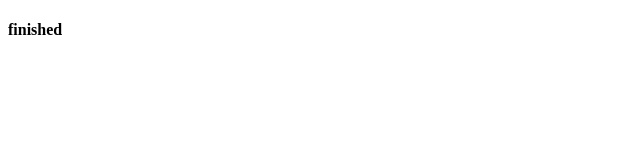
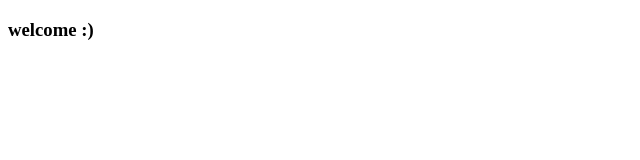
Before and after one commit to totherain155/movie_app_2020, a React (Create React App) app: page / in a window 1280 px wide. Shown: the top 160 px of the page, without its empty margins (0-640 px from the left). Built offline with nearby package versions, Linux system fonts and the light colour scheme.

Commit message:
review setTimeOut

```diff
--- a/package.json
+++ b/package.json
@@ -6,6 +6,7 @@
     "@testing-library/jest-dom": "^5.11.6",
     "@testing-library/react": "^11.1.2",
     "@testing-library/user-event": "^12.2.2",
+    "axios": "^0.21.0",
     "prop-types": "^15.7.2",
     "react": "^17.0.1",
     "react-dom": "^17.0.1",
--- a/src/App.js
+++ b/src/App.js
@@ -1,20 +1,24 @@
-import React from "react";
+import react from "react";
 
-class App extends React.Component {
+
+
+class App extends react.Component {
+
    state = {
       isLoading: true
    }
+
 
    componentDidMount() {
       setTimeout(() => {
          this.setState({ isLoading: false })
       }, 5000)
    }
+
    render() {
-      return (
-         <div>
-            <h4>{this.state.isLoading ? "loading" : "finished"}</h4>
-         </div>
+      return (<div>
+         <h3>{this.state.isLoading ? "please wait a litte more" : "welcome :)"}</h3>
+      </div>
       )
    }
 }
```
Also changed, not shown: 1 other file (tests, documents, lock files or other folders).
